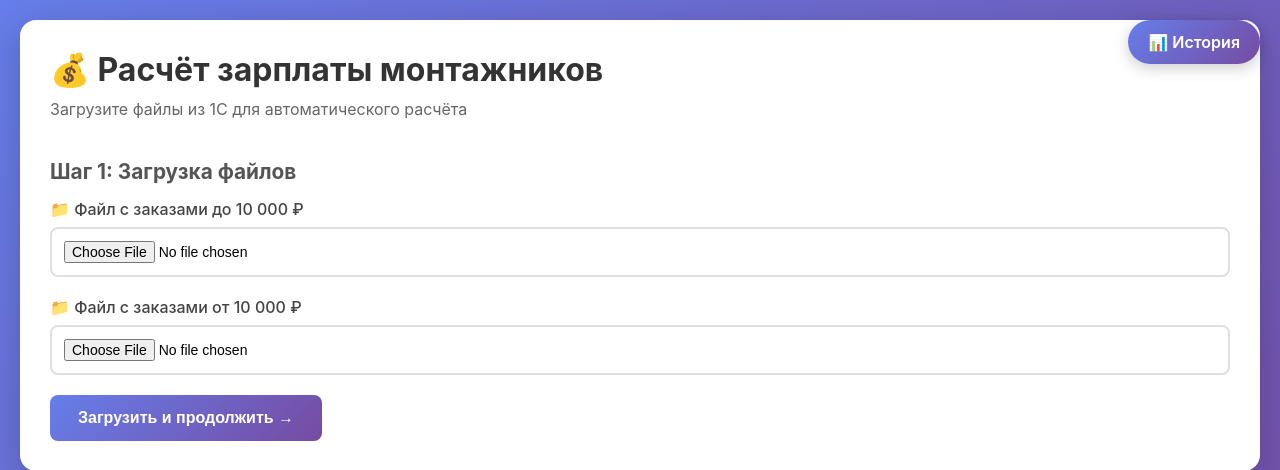
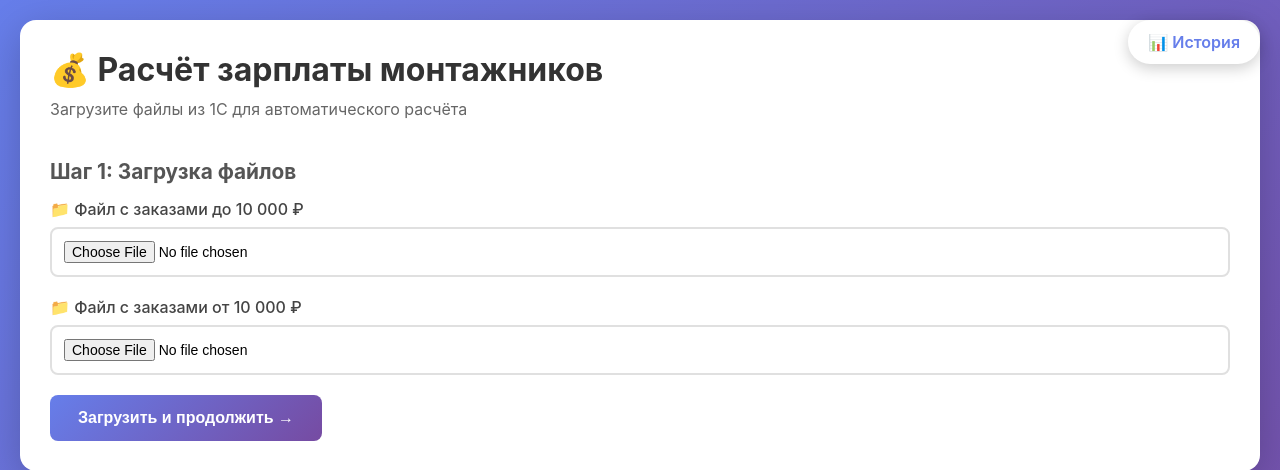
Before and after one commit to AndreKortesz/Automated-PayRoll-installers, a FastAPI app: page / in a window 1280 px wide. Shown: the top 470 px of the page. Run offline with FastAPI, Linux system fonts and the light colour scheme; some libraries are stand-ins or nearby versions.

Commit message:
Add files via upload

```diff
--- a/frontend/templates/index.html
+++ b/frontend/templates/index.html
@@ -111,7 +111,7 @@
         .preview-table td { padding: 10px 8px; border-bottom: 1px solid #eee; }
         .preview-table tr:hover { background: #f8f9fa; }
         .preview-table .order-code { font-weight: 600; color: #667eea; }
-        .preview-table .address { max-width: 250px; overflow: hidden; text-overflow: ellipsis; white-space: nowrap; }
+        .preview-table .address { max-width: 300px; word-wrap: break-word; white-space: normal; line-height: 1.3; }
         .preview-table .number { text-align: right; font-family: Monaco, Consolas, monospace; }
         .preview-table .total-cell { font-weight: bold; }
         .badge { display: inline-block; padding: 3px 8px; border-radius: 12px; font-size: 11px; font-weight: 500; }
@@ -176,12 +176,12 @@
         /* History button */
         .history-btn {
             position: fixed; top: 20px; right: 20px;
-            background: linear-gradient(135deg, #667eea 0%, #764ba2 100%);
-            color: white; padding: 12px 20px; border-radius: 25px;
+            background: white;
+            color: #667eea; padding: 12px 20px; border-radius: 25px;
             text-decoration: none; font-weight: 600; box-shadow: 0 4px 15px rgba(0,0,0,0.2);
             z-index: 100;
         }
-        .history-btn:hover { transform: scale(1.05); }
+        .history-btn:hover { transform: scale(1.05); background: #f8f9fa; }
 
         /* Checkbox styles */
         .company-car-grid { display: flex; flex-wrap: wrap; gap: 10px; margin-top: 10px; }
```
